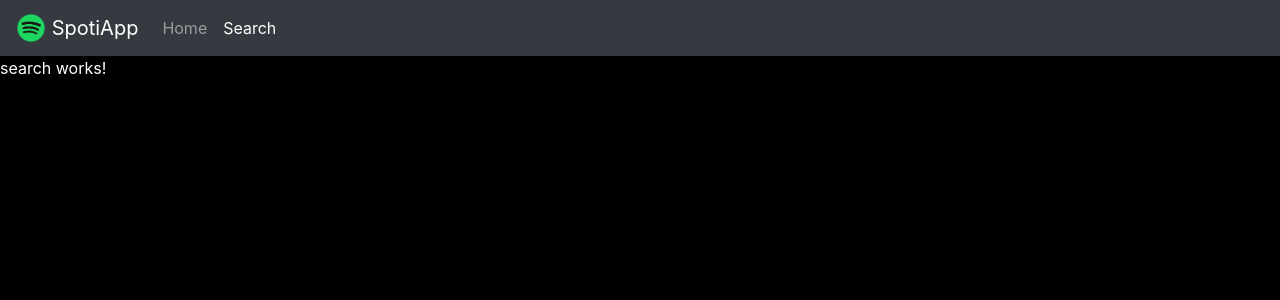
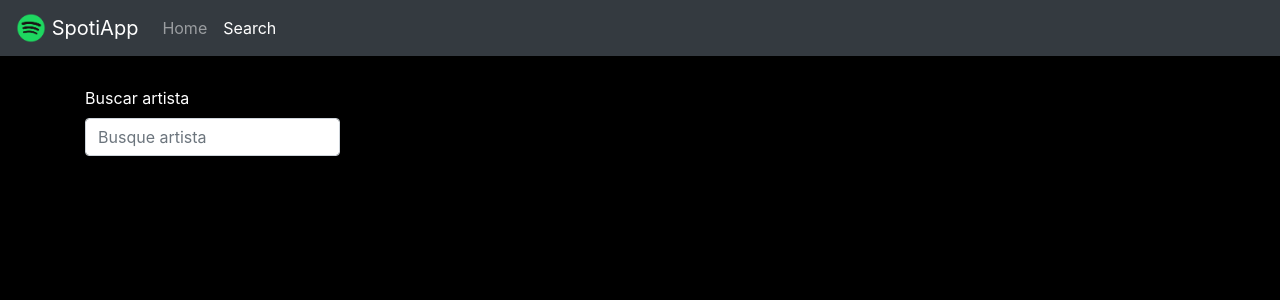
Before and after one commit to ecreyes/SpotiApp, an Angular app: page /search in a window 1280 px wide. Shown: the top 300 px of the page. Built offline with nearby package versions, Linux system fonts and the light colour scheme; no server answers.

Commit message:
Uso de NgModel para hacer peticiones de busqueda a la API de spotify

```diff
--- a/src/app/app.module.ts
+++ b/src/app/app.module.ts
@@ -1,5 +1,6 @@
 import { BrowserModule } from '@angular/platform-browser';
 import { NgModule } from '@angular/core';
+import { FormsModule } from "@angular/forms";
 
 //modulos
 import { HttpClientModule } from "@angular/common/http";
@@ -25,7 +26,8 @@ import { NavbarComponent } from './components/shared/navbar/navbar.component';
   imports: [
     BrowserModule,
     APP_ROUTING,
-    HttpClientModule
+    HttpClientModule,
+    FormsModule
   ],
   providers: [
     SpotifyService
--- a/src/app/components/search/search.component.html
+++ b/src/app/components/search/search.component.html
@@ -1,3 +1,18 @@
-<p>
-  search works!
-</p>
+<div class="container top-30">
+  <div class="row">
+    <div class="col-md-3">
+      <label for="termino">Buscar artista</label>
+      <input type="text" placeholder="Busque artista" class="form-control" [(ngModel)]="termino"
+      (keyup)="buscarArtista()">
+    </div>
+    <div class="col-md-9" *ngIf="termino.length>=1">
+      <h1 class="text-capitalize">{{termino}}</h1>
+      <hr>
+      <ul>
+        <li *ngFor="let artista of _spotify.artistas">
+          {{artista.name}}
+        </li>
+      </ul>
+    </div>
+  </div>
+</div>
--- a/src/app/components/search/search.component.ts
+++ b/src/app/components/search/search.component.ts
@@ -6,14 +6,22 @@ import { SpotifyService } from "../../services/spotify.service";
   templateUrl: './search.component.html'
 })
 export class SearchComponent implements OnInit {
+  termino:string = '';
 
   constructor(public _spotify:SpotifyService) {
-    this._spotify.getArtistas().subscribe(artistas=>{
-      console.log(artistas);
-    });
   }
 
   ngOnInit() {
   }
 
+  buscarArtista(){
+    if(this.termino.length==0){
+      return;
+    }
+
+    this._spotify.getArtistas(this.termino).subscribe(artistas=>{
+      console.log(artistas);
+    });
+  }
+
 }
--- a/src/app/services/spotify.service.ts
+++ b/src/app/services/spotify.service.ts
@@ -11,10 +11,10 @@ export class SpotifyService {
     console.log("Servicio Spotify listo");
   }
 
-  getArtistas(){
-    let url = "https://api.spotify.com/v1/search?query=metallica&type=artist&limit=20";
+  getArtistas(termino:string){
+    let url = `https://api.spotify.com/v1/search?query=${termino}&type=artist&limit=20`;
     let headers = new HttpHeaders({
-      Authorization: "Bearer BQBW6SN1g8ZVkocmOb9HqdwV5by7HkDsVBsPPiH7HXkQ6PP9TEKbjaMWJ83zUBMmiwWLazB8rHY93u0KypQ"
+      Authorization: "Bearer BQDwJIeaUwkVqvnBineGiLUI7wIsYpUncz9kqQQ33nWw6VJSZLweYAXE8KHS3WskaQoGN0gHSSnl80_j6Tc"
     });
     return this.http.get(url,{headers}).pipe(map((resp:any)=>{
       this.artistas = resp.artists.items;
```
